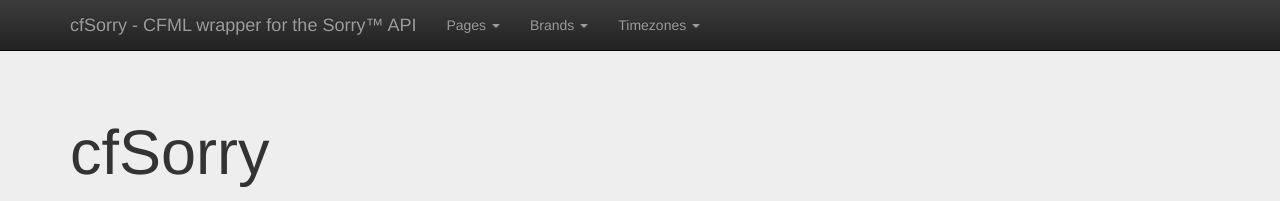
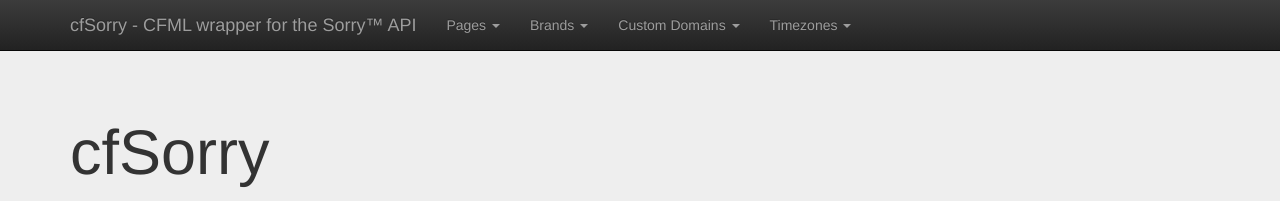
Before and after one commit to richardherbert/cfsorry, a Jekyll site: the page built from index.html, in a window 1280 px wide. Shown: the top 201 px of the page. Built offline with Jekyll 4.4.1, drawn with Linux system fonts in a browser that asks for light colours; nearby versions of some CDN libraries.

Commit message:
Menu URL corrected

```diff
--- a/_includes/menu.html
+++ b/_includes/menu.html
@@ -3,27 +3,36 @@
 		<li class="dropdown {% if page.dir == '/pages' %}active{% endif %}">
 			<a href="#" class="dropdown-toggle" data-toggle="dropdown" role="button" aria-haspopup="true" aria-expanded="false">Pages <span class="caret"></span></a>
 			<ul class="dropdown-menu">
-				<li><a href="{{ site.baseurl }}pages/add.html">addPage()</a></li>
-				<li><a href="{{ site.baseurl }}pages/view.html">getPage()</a></li>
-				<li><a href="{{ site.baseurl }}pages/list.html">getPages()</a></li>
-				<li><a href="{{ site.baseurl }}pages/update.html">updatePage()</a></li>
-				<li><a href="{{ site.baseurl }}pages/delete.html">deletePage()</a></li>
+				<li><a href="{{ site.baseurl }}/pages/add.html">addPage()</a></li>
+				<li><a href="{{ site.baseurl }}/pages/view.html">getPage()</a></li>
+				<li><a href="{{ site.baseurl }}/pages/list.html">getPages()</a></li>
+				<li><a href="{{ site.baseurl }}/pages/update.html">updatePage()</a></li>
+				<li><a href="{{ site.baseurl }}/pages/delete.html">deletePage()</a></li>
 			</ul>
 		</li>
 
 		<li class="dropdown {% if page.dir == '/brands' %}active{% endif %}">
 			<a href="#" class="dropdown-toggle" data-toggle="dropdown" role="button" aria-haspopup="true" aria-expanded="false">Brands <span class="caret"></span></a>
 			<ul class="dropdown-menu">
-				<li><a href="{{ site.baseurl }}brands/view.html">getBrand()</a></li>
-				<li><a href="{{ site.baseurl }}brands/update.html">updateBrand()</a></li>
-				<li><a href="{{ site.baseurl }}brands/delete.html">deleteBrand()</a></li>
+				<li><a href="{{ site.baseurl }}/brands/view.html">getBrand()</a></li>
+				<li><a href="{{ site.baseurl }}/brands/update.html">updateBrand()</a></li>
+				<li><a href="{{ site.baseurl }}/brands/delete.html">deleteBrand()</a></li>
+			</ul>
+		</li>
+
+		<li class="dropdown {% if page.dir == '/customdomains' %}active{% endif %}">
+			<a href="#" class="dropdown-toggle" data-toggle="dropdown" role="button" aria-haspopup="true" aria-expanded="false">Custom Domains <span class="caret"></span></a>
+			<ul class="dropdown-menu">
+				<li><a href="{{ site.baseurl }}/customdomains/add.html">addCustomDomain()</a></li>
+				<li><a href="{{ site.baseurl }}/customdomains/view.html">getCustomDomain()</a></li>
+				<li><a href="{{ site.baseurl }}/customdomains/delete.html">deleteCustomDomain()</a></li>
 			</ul>
 		</li>
 
 		<li class="dropdown {% if page.dir == '/timezones' %}active{% endif %}">
 			<a href="#" class="dropdown-toggle" data-toggle="dropdown" role="button" aria-haspopup="true" aria-expanded="false">Timezones <span class="caret"></span></a>
 			<ul class="dropdown-menu">
-				<li><a href="{{ site.baseurl }}timezones/list.html">getTimezones()</a></li>
+				<li><a href="{{ site.baseurl }}/timezones/list.html">getTimezones()</a></li>
 			</ul>
 		</li>
 	</ul>
```
